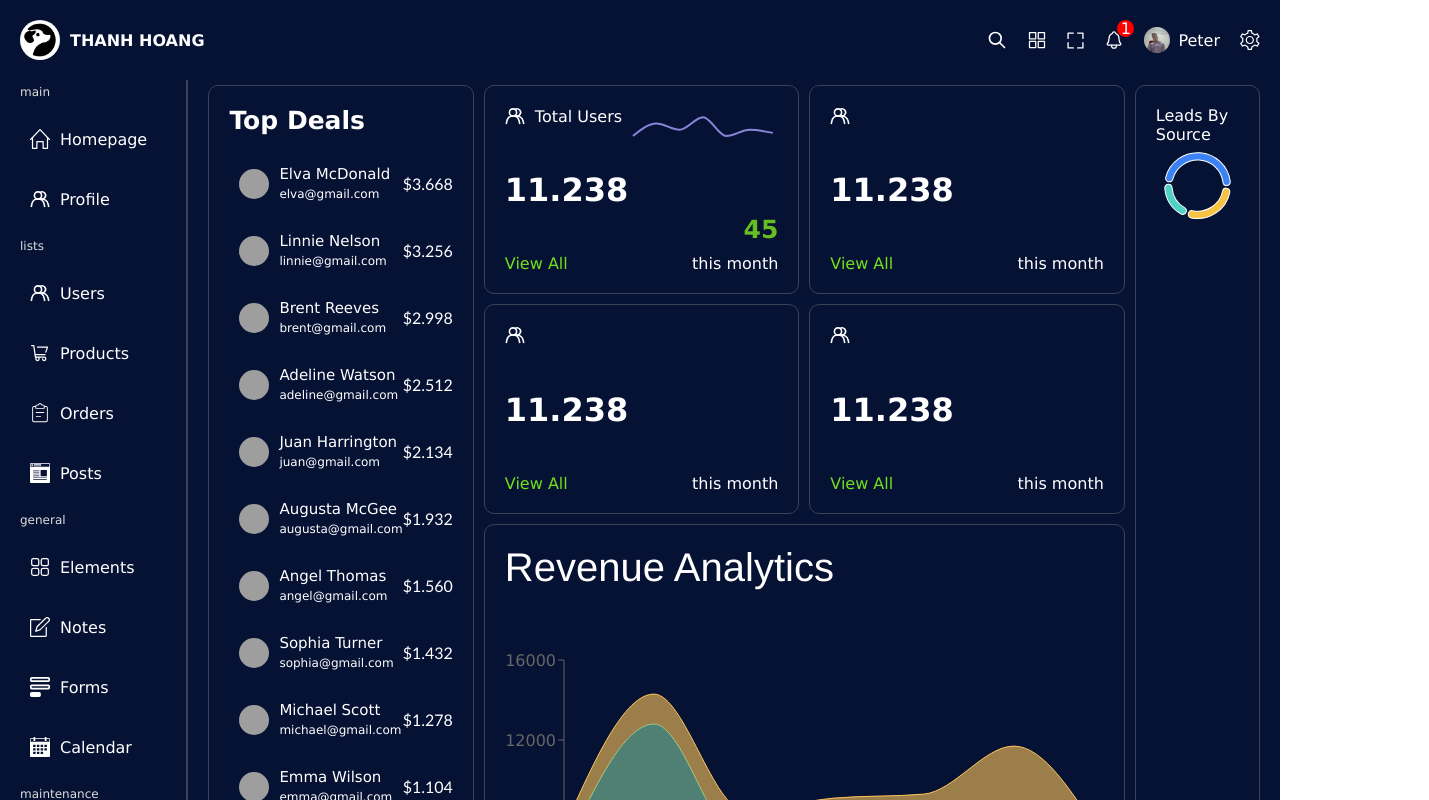
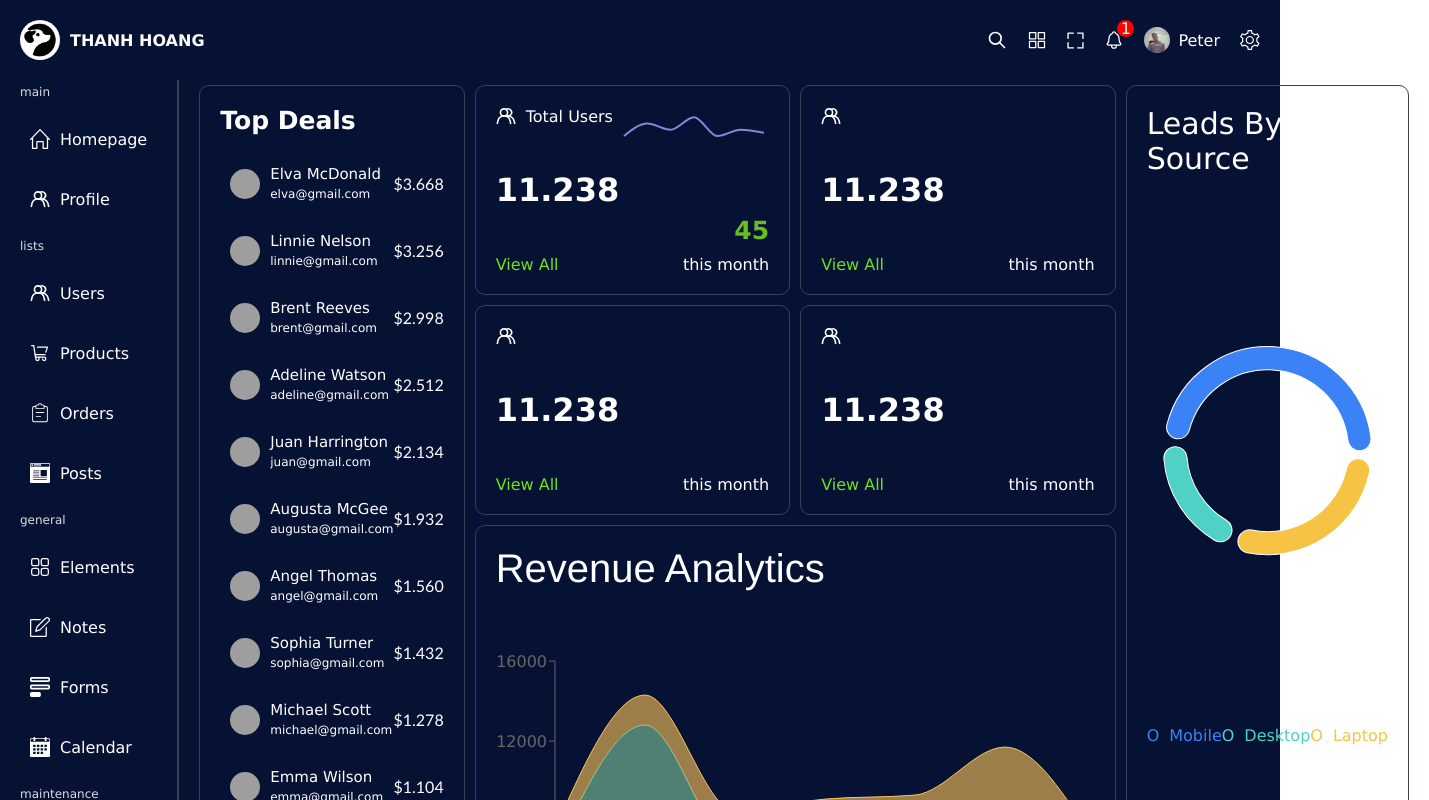
Before and after one commit to ThanhHoang15/admin-dashboard-react, a React (Vite) app in the folder admin-dashboard-react/: page / in a window 1280 px wide. Shown: the top 800 px of the page, 1429 px wide, since content can reach past the window. Built offline with nearby package versions, Linux system fonts and the light colour scheme; grey boxes are pictures that could not be loaded.

Commit message:
add Leads by sourcechart

```diff
--- a/admin-dashboard-react/src/components/pieChart/Piechart.tsx
+++ b/admin-dashboard-react/src/components/pieChart/Piechart.tsx
@@ -1,5 +1,5 @@
 import "./pieChart.scss"
-import { Pie, PieChart } from 'recharts';
+import { Pie, PieChart,Tooltip } from 'recharts';
 
 
 
@@ -15,9 +15,27 @@ export const Piechart = () => {
   return (
     <div className="pieChart">
         <div className="label">Leads By Source</div>
-         <PieChart style={{ width: '100%', maxWidth: '500px', maxHeight: '80vh', aspectRatio: 1 }} responsive>
+        <PieChart
+            style={{
+            width: '100%',
+            maxWidth: '500px',
+            maxHeight: '80vh',
+            aspectRatio: 1,
+            }}
+            responsive
+        >
+            <Tooltip
+            formatter={(value, name) => [`${value}%`, name]}
+            contentStyle={{
+                background: 'transparent',
+                border: 'none',
+                boxShadow: 'none',
+            }}
+            itemStyle={{
+                color: 'white',
+            }}
+            />
             <Pie
-
             data={pieChartData}
             dataKey="value"
             nameKey="name"
@@ -25,10 +43,22 @@ export const Piechart = () => {
             outerRadius="90%"
             cornerRadius={50}
             paddingAngle={5}
-
-
             />
         </PieChart>
+        <div className="chartInfo">
+            <div className="mobile">
+                <span>O</span>
+                <div className="mobileLabel"> Mobile</div>
+            </div>
+            <div className="desktop">
+                <span>O</span>
+                <div className="desktopLabel"> Desktop</div>
+            </div>
+            <div className="laptop">
+                <span>O</span>
+                <div className="laptopLabel">Laptop</div>
+            </div>
+        </div>
 
     </div>
   )
--- a/admin-dashboard-react/src/components/pieChart/pieChart.scss
+++ b/admin-dashboard-react/src/components/pieChart/pieChart.scss
@@ -1,4 +1,41 @@
 .pieChart{
+    height: 100%;
+    display: flex;
+    flex-direction: column;
+    justify-content: space-between;
+    .label{
+        font-size: 30px;
+    }
+    .chartInfo{
+        display: flex;
+        justify-content: space-around;
+        align-items: center;
+        margin-bottom: 100px;
+
+        .mobile{
+            display: flex;
+            align-items: center;
+            gap: 10px;
+            color: #3b82f6;
+
+        }
+        .desktop{
+            display: flex;
+            align-items: center;
+            gap: 10px;
+            color: #4fd1c5;
+
+        }
+        .laptop{
+            display: flex;
+            align-items: center;
+            gap: 10px;
+            color: #f6c344;
+
+        }
+    }
+
+
 
 
 
```
Lines whose indentation alone changed are shown as unchanged.
